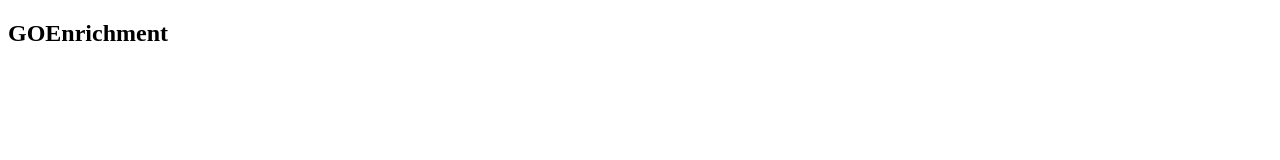
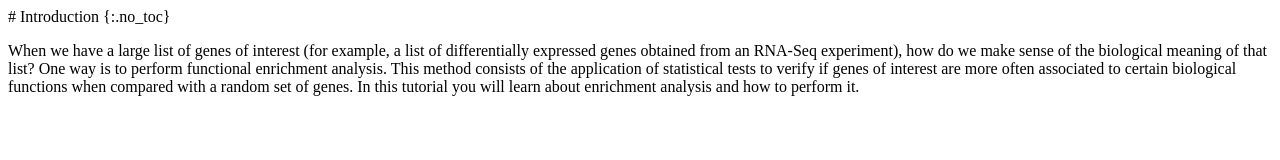
Before and after one commit to joanapaulas/joanapaulas.github.io, a plain HTML site: page index.html in a window 1280 px wide. Drawn offline with Linux system fonts and the light colour scheme.

Commit message:
first version

```diff
--- a/index.html
+++ b/index.html
@@ -2,13 +2,14 @@
 <html>
 
 <body>
-<h2>GOEnrichment</h2>
-
-</body>
+# Introduction
+{:.no_toc}
+<p>When we have a large list of genes of interest (for example, a list of differentially expressed genes obtained from an RNA-Seq experiment), how do we make sense of the biological meaning of that list? One way is to perform functional enrichment analysis. This method consists of the application of statistical tests to verify if genes of interest are more often associated to certain biological functions when compared with a random set of genes. In this tutorial you will learn about enrichment analysis and how to perform it.</p>
 
 
 
 
 
 
+</body>
 </html>
```
